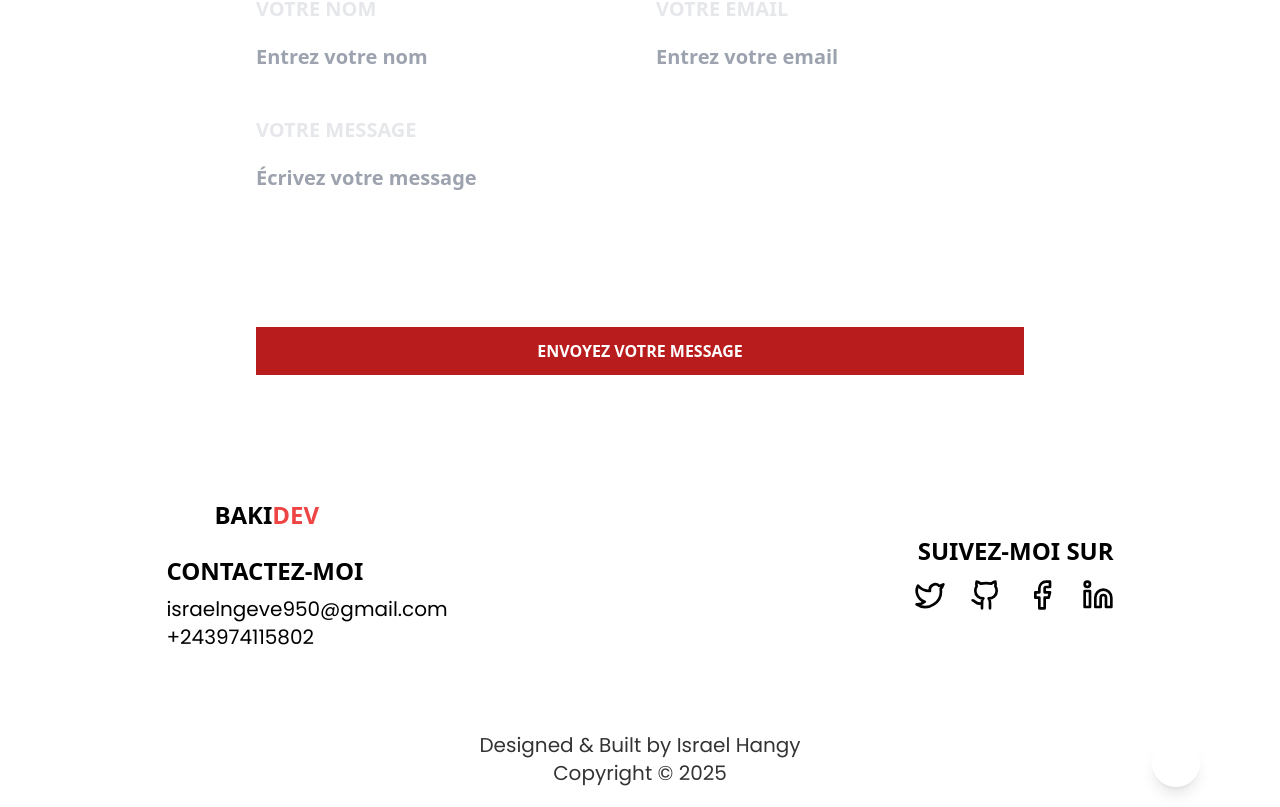
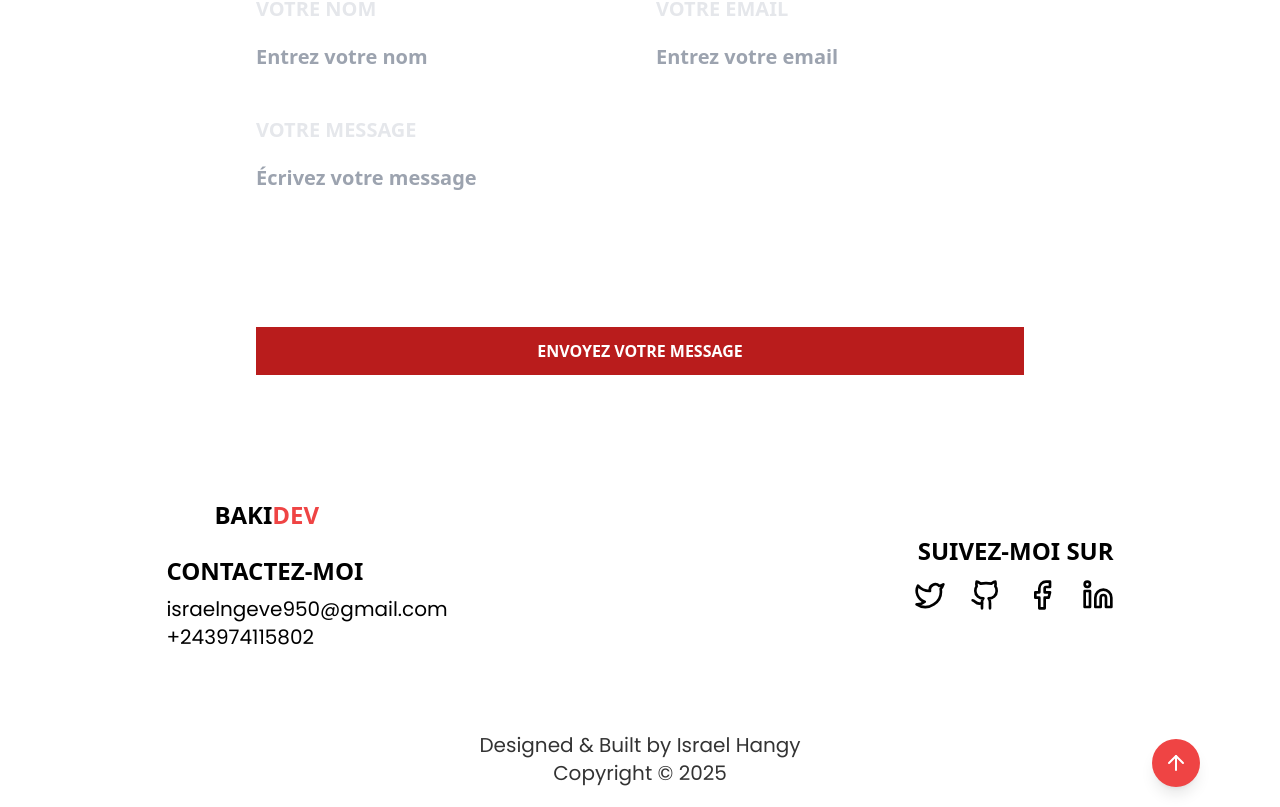
Before and after one commit to IsraelHangy/portfolio-israel, a React (Vite) app: page / in a window 1280 px wide. Shown: the part 4353-5160 px from the top of the page. Built offline with nearby package versions, Linux system fonts and the light colour scheme.

Commit message:
docs: change have been to the footer and project color

```diff
--- a/src/components/Footer.tsx
+++ b/src/components/Footer.tsx
@@ -82,7 +82,7 @@ const Footer = () => {
       <button
         onClick={scrollToTop}
         aria-label="Remonter en haut"
-        className="absolute right-3 bottom-0 md:right-20 md:bottom-30 flex items-center justify-center w-10 h-10 md:w-12 md:h-12 rounded-full bg-red-5  00 text-white shadow-lg hover:bg-red-900 transition"
+        className="absolute right-3 bottom-0 md:right-20 md:bottom-30 flex items-center justify-center w-10 h-10 md:w-12 md:h-12 rounded-full bg-red-500 text-white shadow-lg hover:bg-red-900 transition"
       >
         <ArrowUp className="w-5 h-5 md:w-6 md:h-6" />
       </button>
```
